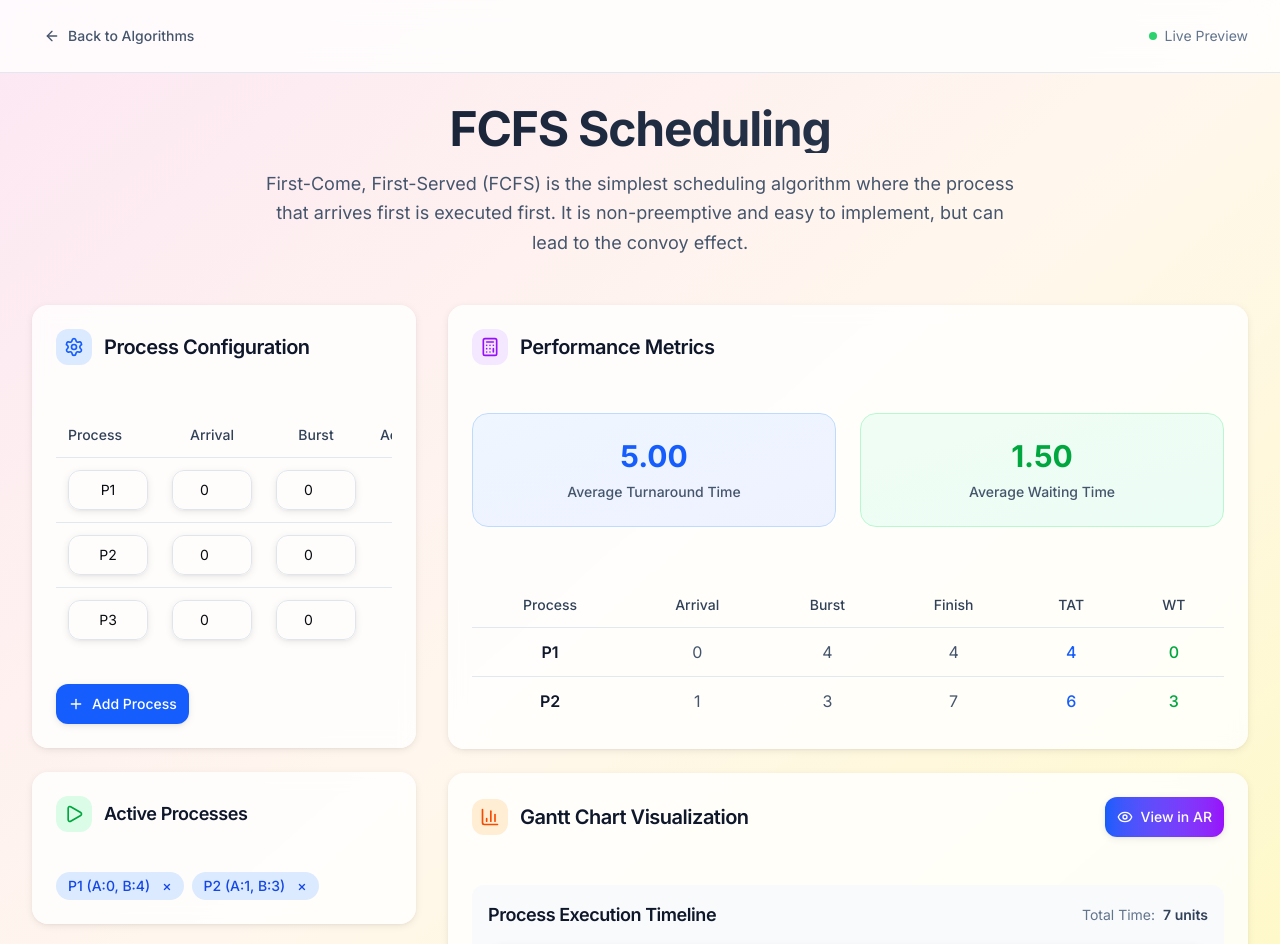
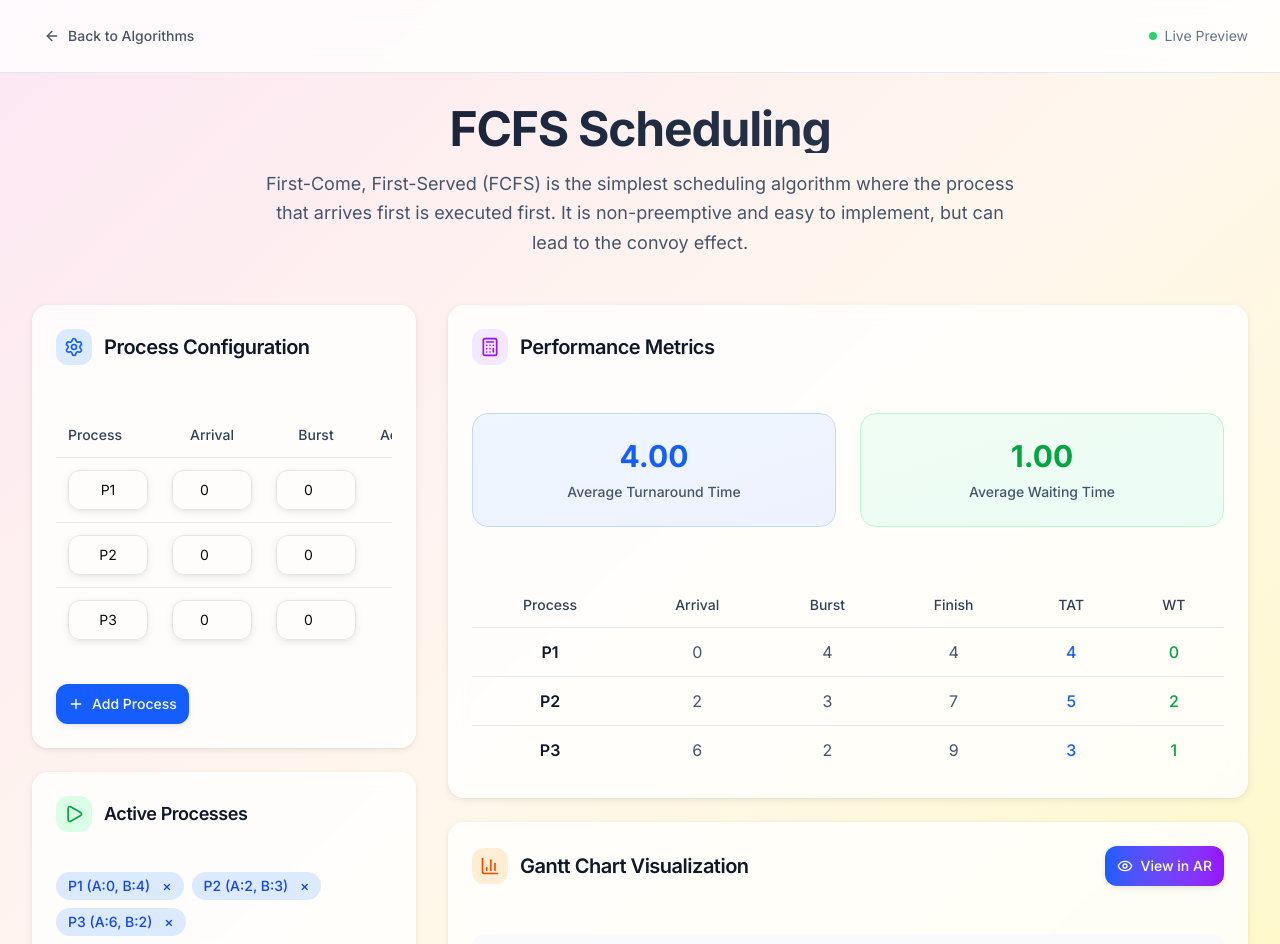
Before and after one commit to shreyjain14/osverse-final, a Next.js app: page /fcfs in a window 1280 px wide. Shown: the top 944 px of the page. Built offline with nearby package versions, Linux system fonts and the light colour scheme.

Commit message:
fixed fcfs

```diff
--- a/src/app/fcfs/page.tsx
+++ b/src/app/fcfs/page.tsx
@@ -23,20 +23,37 @@ interface SchedulingResult {
 }
 
 function calculateFCFS(processes: Process[]): SchedulingResult {
+  // Sort processes by arrival time (FCFS order)
+  const sortedProcesses = [...processes].sort((a, b) => a.arrival - b.arrival);
+
   let time = 0;
   let gantt: GanttEntry[] = [];
-  let totalTAT = 0, totalWT = 0;
-  const results = processes.map((p, i) => {
+  let totalTAT = 0,
+    totalWT = 0;
+
+  const results = sortedProcesses.map((p) => {
+    // If the process hasn't arrived yet, CPU is idle until it arrives
+    if (time < p.arrival) {
+      // Add idle time to gantt chart if needed
+      if (gantt.length > 0 && time < p.arrival) {
+        gantt.push({ name: "Idle", start: time, end: p.arrival });
+      }
+      time = p.arrival;
+    }
+
     const start = time;
-    time = Math.max(time, p.arrival) + p.burst;
-    const finish = time;
+    const finish = start + p.burst;
+    time = finish;
+
     const tat = finish - p.arrival;
     const wt = tat - p.burst;
     totalTAT += tat;
     totalWT += wt;
+
     gantt.push({ name: p.name, start, end: finish });
     return { ...p, finish, tat, wt };
   });
+
   return {
     results,
     avgTAT: (totalTAT / processes.length).toFixed(2),
@@ -48,14 +65,15 @@ function calculateFCFS(processes: Process[]): SchedulingResult {
 export default function FCFSPage() {
   const [processes, setProcesses] = useState<Process[]>([
     { name: "P1", arrival: 0, burst: 4 },
-    { name: "P2", arrival: 1, burst: 3 },
+    { name: "P2", arrival: 2, burst: 3 },
+    { name: "P3", arrival: 6, burst: 2 },
   ]);
 
   const colorScheme = {
     primary: "text-pink-700",
     secondary: "bg-pink-100 text-pink-700",
     accent: "from-pink-400 to-pink-600",
-    bg: "from-pink-100 via-orange-50 to-yellow-100"
+    bg: "from-pink-100 via-orange-50 to-yellow-100",
   };
 
   return (
--- a/src/components/GanttChart.tsx
+++ b/src/components/GanttChart.tsx
@@ -1,5 +1,13 @@
 "use client";
-import { ResponsiveContainer, ComposedChart, XAxis, YAxis, CartesianGrid, Tooltip, Bar } from 'recharts';
+import {
+  ResponsiveContainer,
+  ComposedChart,
+  XAxis,
+  YAxis,
+  CartesianGrid,
+  Tooltip,
+  Bar,
+} from "recharts";
 
 interface GanttEntry {
   name: string;
@@ -13,14 +21,22 @@ interface GanttChartProps {
 }
 
 const processColors = [
-  '#FF6B6B', '#4ECDC4', '#45B7D1', '#96CEB4', '#FFEAA7',
-  '#DDA0DD', '#98D8C8', '#F7DC6F', '#BB8FCE', '#85C1E9'
+  "#FF6B6B",
+  "#4ECDC4",
+  "#45B7D1",
+  "#96CEB4",
+  "#FFEAA7",
+  "#DDA0DD",
+  "#98D8C8",
+  "#F7DC6F",
+  "#BB8FCE",
+  "#85C1E9",
 ];
 
 export default function GanttChart({ gantt, colorScheme }: GanttChartProps) {
   // Create timeline data showing which process is running at each time unit
   const timelineData = [];
-  const maxTime = gantt.length > 0 ? Math.max(...gantt.map(g => g.end)) : 10;
+  const maxTime = gantt.length > 0 ? Math.max(...gantt.map((g) => g.end)) : 10;
 
   for (let time = 0; time <= maxTime; time++) {
     const entry: any = { time };
@@ -34,12 +50,19 @@ export default function GanttChart({ gantt, colorScheme }: GanttChartProps) {
       }
     }
 
-    entry.process = runningProcess || 'Idle';
+    entry.process = runningProcess || "Idle";
     entry.active = runningProcess ? 1 : 0;
 
     // Add individual process data for stacked visualization
+    // Include idle time as a separate entry
+    if (runningProcess === null || runningProcess === "Idle") {
+      entry["Idle"] = 1;
+    } else {
+      entry["Idle"] = 0;
+    }
+
     gantt.forEach((g, i) => {
-      if (time >= g.start && time < g.end) {
+      if (time >= g.start && time < g.end && g.name !== "Idle") {
         entry[g.name] = 1;
       } else {
         entry[g.name] = 0;
@@ -52,35 +75,50 @@ export default function GanttChart({ gantt, colorScheme }: GanttChartProps) {
   return (
     <div className="w-full h-80">
       <ResponsiveContainer width="100%" height="100%">
-        <ComposedChart data={timelineData} margin={{ top: 20, right: 30, left: 20, bottom: 5 }}>
+        <ComposedChart
+          data={timelineData}
+          margin={{ top: 20, right: 30, left: 20, bottom: 5 }}
+        >
           <CartesianGrid strokeDasharray="3 3" />
           <XAxis
             dataKey="time"
             type="number"
             domain={[0, maxTime]}
             tickCount={Math.min(maxTime + 1, 20)}
-            label={{ value: 'Time', position: 'insideBottom', offset: -5 }}
+            label={{ value: "Time", position: "insideBottom", offset: -5 }}
           />
           <YAxis
             domain={[0, 1]}
-            tickFormatter={(value) => value === 1 ? 'CPU' : ''}
-            label={{ value: 'CPU Status', angle: -90, position: 'insideLeft' }}
+            tickFormatter={(value) => (value === 1 ? "CPU" : "")}
+            label={{ value: "CPU Status", angle: -90, position: "insideLeft" }}
           />
           <Tooltip
             formatter={(value, name, props) => {
-              if (name === 'process') {
-                return [props.payload.process, 'Running Process'];
+              if (name === "process") {
+                return [props.payload.process, "Running Process"];
               }
-              if (name !== 'time' && name !== 'active') {
-                return [name, 'Process'];
+              if (name !== "time" && name !== "active") {
+                return [name, "Process"];
               }
               return [value, name];
             }}
             labelFormatter={(label) => `Time: ${label}`}
           />
 
+          {/* Render bar for idle time first */}
+          <Bar
+            key="Idle"
+            dataKey="Idle"
+            stackId="a"
+            fill="#E5E7EB"
+            stroke="#9CA3AF"
+            strokeWidth={1}
+          />
+
           {/* Render bars for each process */}
-          {gantt.map((g, i) => (
+          {gantt
+            .filter((g) => g.name !== "Idle")
+            .map((g, i) => (
               <Bar
                 key={g.name}
                 dataKey={g.name}
@@ -95,11 +133,27 @@ export default function GanttChart({ gantt, colorScheme }: GanttChartProps) {
 
       {/* Process Legend */}
       <div className="mt-4 flex flex-wrap gap-2 justify-center">
-        {gantt.map((g, i) => (
+        {/* Idle time legend */}
+        {gantt.some((g) => g.name === "Idle") && (
+          <div className="flex items-center gap-2">
+            <div
+              className="w-4 h-4 rounded"
+              style={{ backgroundColor: "#E5E7EB" }}
+            />
+            <span className="text-sm font-medium">Idle</span>
+          </div>
+        )}
+
+        {/* Process legends */}
+        {gantt
+          .filter((g) => g.name !== "Idle")
+          .map((g, i) => (
             <div key={g.name} className="flex items-center gap-2">
               <div
                 className="w-4 h-4 rounded"
-              style={{ backgroundColor: processColors[i % processColors.length] }}
+                style={{
+                  backgroundColor: processColors[i % processColors.length],
+                }}
               />
               <span className="text-sm font-medium">{g.name}</span>
             </div>
```
Lines whose indentation alone changed are shown as unchanged.
